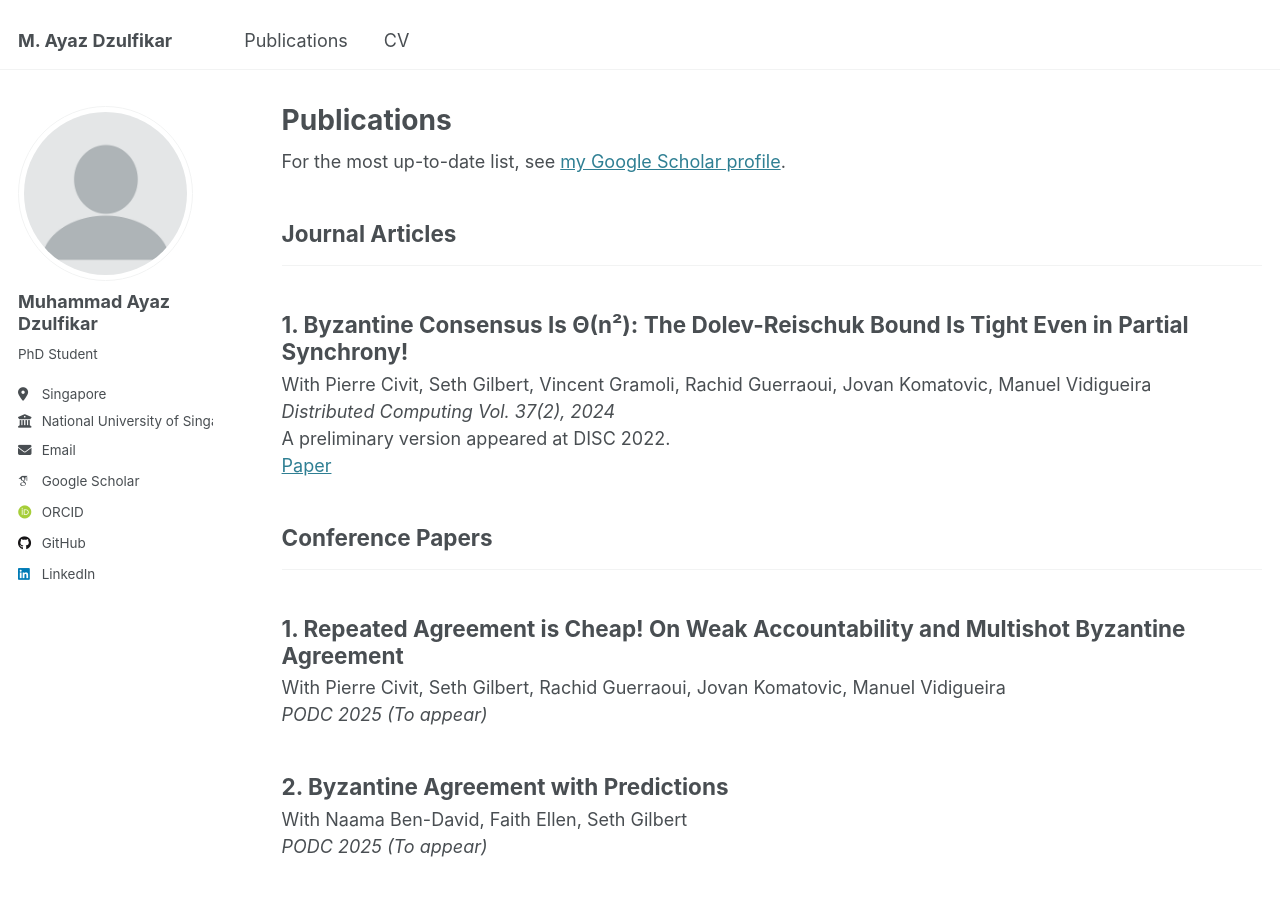
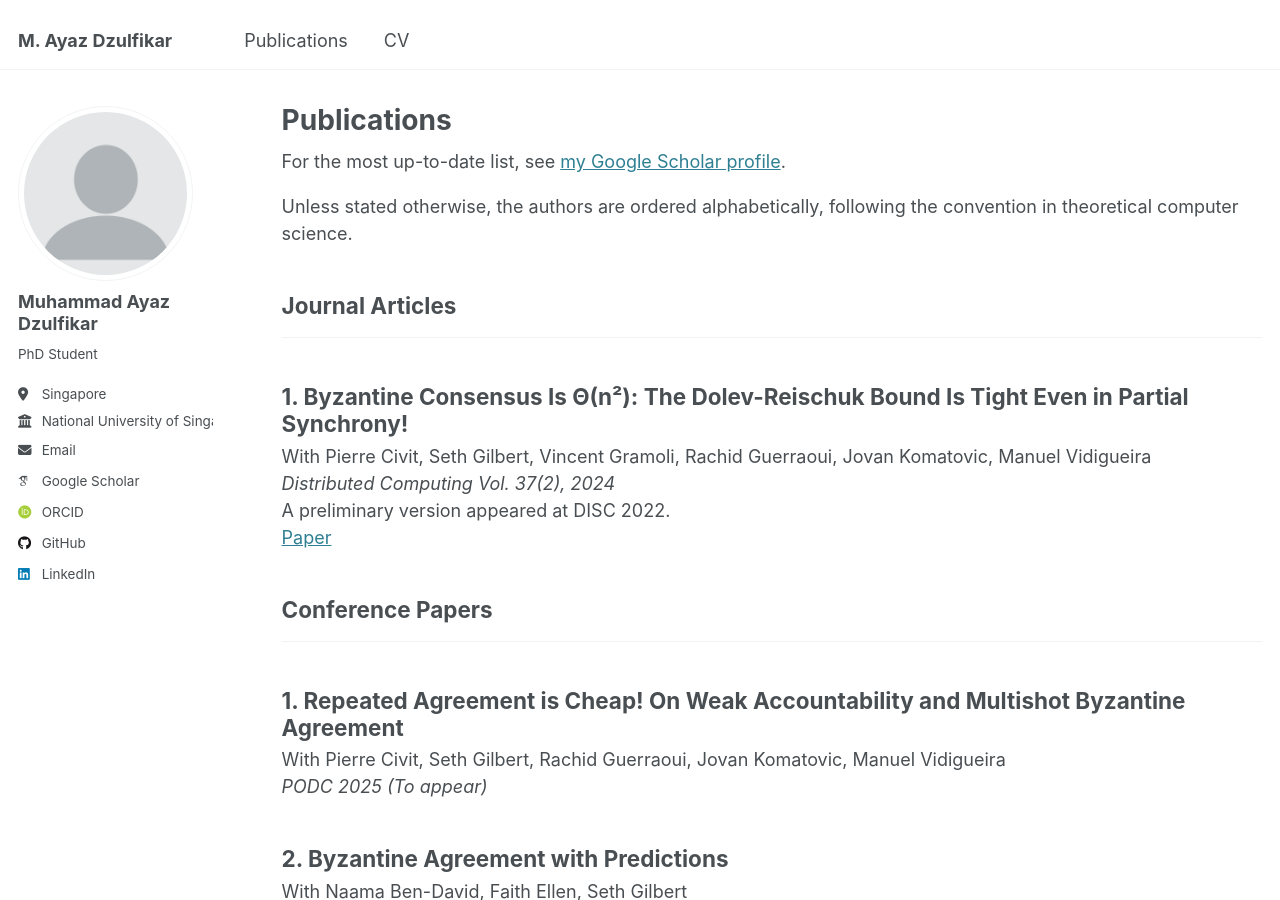
Before and after one commit to azure97/azure97.github.io, a Jekyll site: the page built from _pages/publications.html, in a window 1280 px wide and 900 px high. Built offline with Jekyll 4.4.1, drawn with Linux system fonts in a browser that asks for light colours; some web fonts are replaced.

Commit message:
author list convention

```diff
--- a/_pages/publications.html
+++ b/_pages/publications.html
@@ -8,6 +8,7 @@ author_profile: true
 {% if site.author.googlescholar %}
   <div class="wordwrap">For the most up-to-date list, see <a href="{{site.author.googlescholar}}">my Google Scholar profile</a>.</div>
 {% endif %}
+<p class="wordwrap">Unless stated otherwise, the authors are ordered alphabetically, following the convention in theoretical computer science.</p>
 
 {% include base_path %}
 
```
